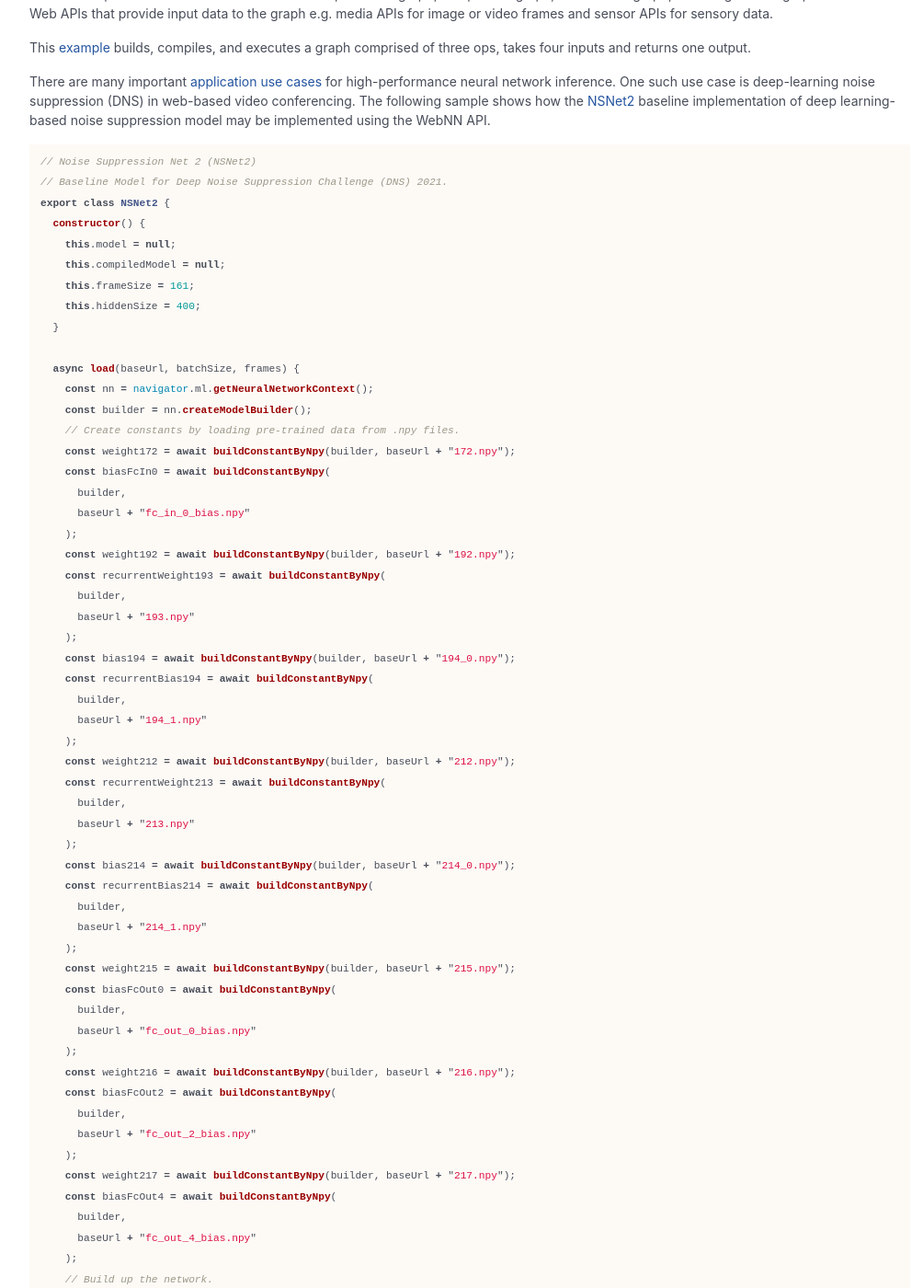
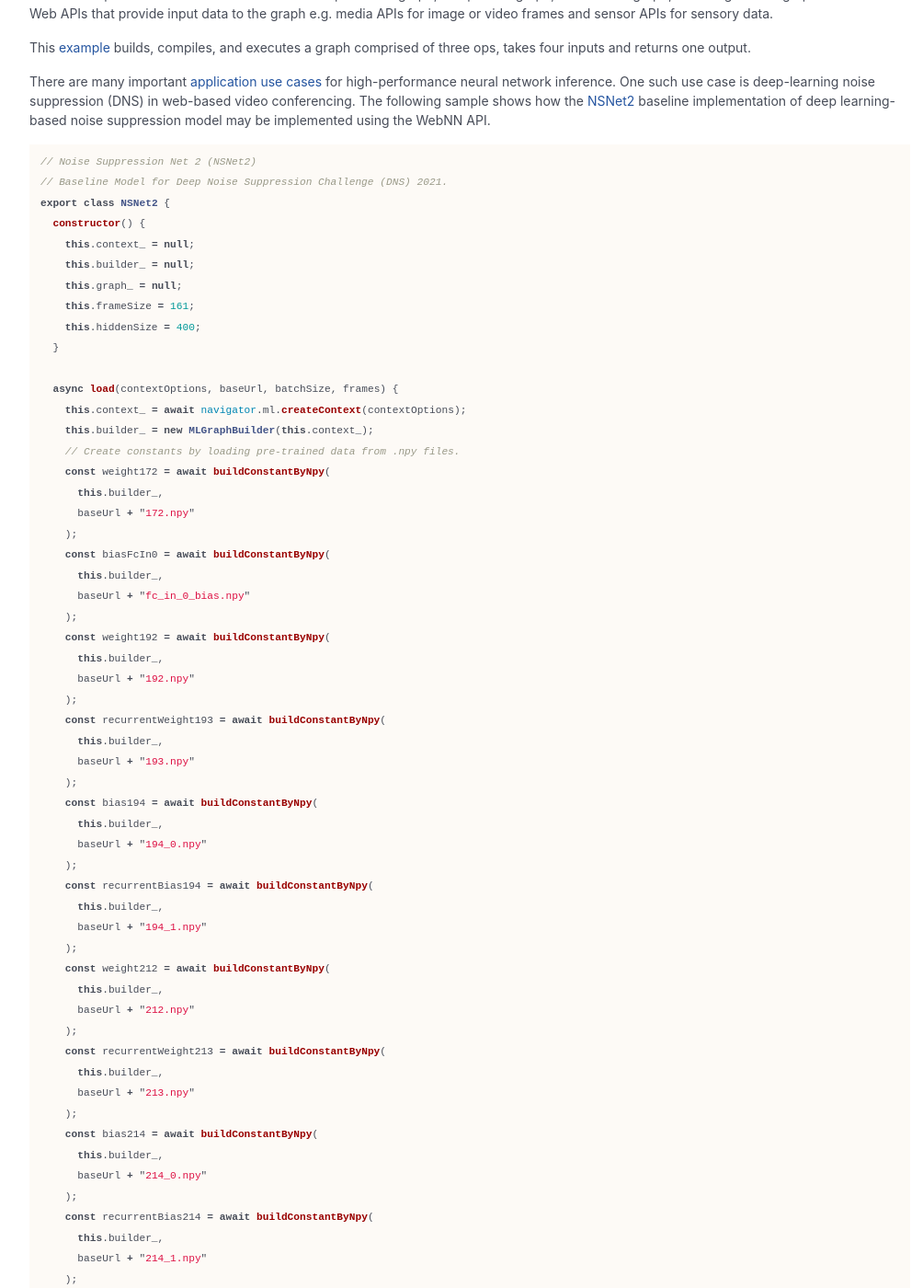
Before and after one commit to webmachinelearning/webmachinelearning.github.io, a Jekyll site: the page built from _posts/2020-03-17-noise-suppression-net-v2.md, in a window 1280 px wide and 1400 px high, scrolled down 308 px. Shown: the whole window at 92% size, without its empty margins (15-1019 px from the left). Built offline with Jekyll 4.4.1, drawn with Linux system fonts in a browser that asks for light colours; some of the changed text lies outside the part shown.

Commit message:
Fix the feedback from Horny

````diff
--- a/_layouts/community.html
+++ b/_layouts/community.html
@@ -1,5 +1,5 @@
 <!DOCTYPE html>
-<html lang="{{ page.lang | default: site.lang | default: " en" }}">
+<html lang="{{ page.lang | default: site.lang | default: "en" }}">
 
 {%- include head.html -%}
 
--- a/_layouts/faq.html
+++ b/_layouts/faq.html
@@ -1,5 +1,5 @@
 <!DOCTYPE html>
-<html lang="{{ page.lang | default: site.lang | default: " en" }}">
+<html lang="{{ page.lang | default: site.lang | default: "en" }}">
 
 {%- include head.html -%}
 
--- a/_posts/2020-03-17-noise-suppression-net-v2.md
+++ b/_posts/2020-03-17-noise-suppression-net-v2.md
@@ -20,70 +20,97 @@
 // Baseline Model for Deep Noise Suppression Challenge (DNS) 2021.
 export class NSNet2 {
   constructor() {
-    this.model = null;
-    this.compiledModel = null;
+    this.context_ = null;
+    this.builder_ = null;
+    this.graph_ = null;
     this.frameSize = 161;
     this.hiddenSize = 400;
   }
 
-  async load(baseUrl, batchSize, frames) {
-    const nn = navigator.ml.getNeuralNetworkContext();
-    const builder = nn.createModelBuilder();
+  async load(contextOptions, baseUrl, batchSize, frames) {
+    this.context_ = await navigator.ml.createContext(contextOptions);
+    this.builder_ = new MLGraphBuilder(this.context_);
     // Create constants by loading pre-trained data from .npy files.
-    const weight172 = await buildConstantByNpy(builder, baseUrl + "172.npy");
+    const weight172 = await buildConstantByNpy(
+      this.builder_,
+      baseUrl + "172.npy"
+    );
     const biasFcIn0 = await buildConstantByNpy(
-      builder,
+      this.builder_,
       baseUrl + "fc_in_0_bias.npy"
     );
-    const weight192 = await buildConstantByNpy(builder, baseUrl + "192.npy");
+    const weight192 = await buildConstantByNpy(
+      this.builder_,
+      baseUrl + "192.npy"
+    );
     const recurrentWeight193 = await buildConstantByNpy(
-      builder,
+      this.builder_,
       baseUrl + "193.npy"
     );
-    const bias194 = await buildConstantByNpy(builder, baseUrl + "194_0.npy");
+    const bias194 = await buildConstantByNpy(
+      this.builder_,
+      baseUrl + "194_0.npy"
+    );
     const recurrentBias194 = await buildConstantByNpy(
-      builder,
+      this.builder_,
       baseUrl + "194_1.npy"
     );
-    const weight212 = await buildConstantByNpy(builder, baseUrl + "212.npy");
+    const weight212 = await buildConstantByNpy(
+      this.builder_,
+      baseUrl + "212.npy"
+    );
     const recurrentWeight213 = await buildConstantByNpy(
-      builder,
+      this.builder_,
       baseUrl + "213.npy"
     );
-    const bias214 = await buildConstantByNpy(builder, baseUrl + "214_0.npy");
+    const bias214 = await buildConstantByNpy(
+      this.builder_,
+      baseUrl + "214_0.npy"
+    );
     const recurrentBias214 = await buildConstantByNpy(
-      builder,
+      this.builder_,
       baseUrl + "214_1.npy"
     );
-    const weight215 = await buildConstantByNpy(builder, baseUrl + "215.npy");
+    const weight215 = await buildConstantByNpy(
+      this.builder_,
+      baseUrl + "215.npy"
+    );
     const biasFcOut0 = await buildConstantByNpy(
-      builder,
+      this.builder_,
       baseUrl + "fc_out_0_bias.npy"
     );
-    const weight216 = await buildConstantByNpy(builder, baseUrl + "216.npy");
+    const weight216 = await buildConstantByNpy(
+      this.builder_,
+      baseUrl + "216.npy"
+    );
     const biasFcOut2 = await buildConstantByNpy(
-      builder,
+      this.builder_,
       baseUrl + "fc_out_2_bias.npy"
     );
-    const weight217 = await buildConstantByNpy(builder, baseUrl + "217.npy");
+    const weight217 = await buildConstantByNpy(
+      this.builder_,
+      baseUrl + "217.npy"
+    );
     const biasFcOut4 = await buildConstantByNpy(
-      builder,
+      this.builder_,
       baseUrl + "fc_out_4_bias.npy"
     );
     // Build up the network.
-    const input = builder.input("input", {
+    const input = this.builder_.input("input", {
       type: "float32",
       dimensions: [batchSize, frames, this.frameSize],
     });
-    const relu20 = builder.relu(
-      builder.add(builder.matmul(input, weight172), biasFcIn0)
+    const relu20 = this.builder_.relu(
+      this.builder_.add(this.builder_.matmul(input, weight172), biasFcIn0)
     );
-    const transpose31 = builder.transpose(relu20, { permutation: [1, 0, 2] });
-    const initialState92 = builder.input("initialState92", {
+    const transpose31 = this.builder_.transpose(relu20, {
+      permutation: [1, 0, 2],
+    });
+    const initialState92 = this.builder_.input("initialState92", {
       type: "float32",
       dimensions: [1, batchSize, this.hiddenSize],
     });
-    const [gru94, gru93] = builder.gru(
+    const [gru94, gru93] = this.builder_.gru(
       transpose31,
       weight192,
       recurrentWeight193,
@@ -96,12 +123,12 @@
         returnSequence: true,
       }
     );
-    const squeeze95 = builder.squeeze(gru93, { axes: [1] });
-    const initialState155 = builder.input("initialState155", {
+    const squeeze95 = this.builder_.squeeze(gru93, { axes: [1] });
+    const initialState155 = this.builder_.input("initialState155", {
       type: "float32",
       dimensions: [1, batchSize, this.hiddenSize],
     });
-    const [gru157, gru156] = builder.gru(
+    const [gru157, gru156] = this.builder_.gru(
       squeeze95,
       weight212,
       recurrentWeight213,
@@ -114,33 +141,49 @@
         returnSequence: true,
       }
     );
-    const squeeze158 = builder.squeeze(gru156, { axes: [1] });
-    const transpose159 = builder.transpose(squeeze158, {
+    const squeeze158 = this.builder_.squeeze(gru156, { axes: [1] });
+    const transpose159 = this.builder_.transpose(squeeze158, {
       permutation: [1, 0, 2],
     });
-    const relu163 = builder.relu(
-      builder.add(builder.matmul(transpose159, weight215), biasFcOut0)
+    const relu163 = this.builder_.relu(
+      this.builder_.add(
+        this.builder_.matmul(transpose159, weight215),
+        biasFcOut0
+      )
     );
-    const relu167 = builder.relu(
-      builder.add(builder.matmul(relu163, weight216), biasFcOut2)
+    const relu167 = this.builder_.relu(
+      this.builder_.add(this.builder_.matmul(relu163, weight216), biasFcOut2)
     );
-    const output = builder.sigmoid(
-      builder.add(builder.matmul(relu167, weight217), biasFcOut4)
+    const output = this.builder_.sigmoid(
+      this.builder_.add(this.builder_.matmul(relu167, weight217), biasFcOut4)
     );
-    this.model = builder.createModel({ output, gru94, gru157 });
+    return { output, gru94, gru157 };
   }
 
-  async compile(options) {
-    this.compiledModel = await this.model.compile(options);
+  async build(outputOperand) {
+    this.graph_ = await this.builder_.build(outputOperand);
   }
 
-  async compute(inputBuffer, initialState92Buffer, initialState155Buffer) {
+  async compute(
+    inputBuffer,
+    initialState92Buffer,
+    initialState155Buffer,
+    outputBuffer,
+    gru94Buffer,
+    gru157Buffer
+  ) {
     const inputs = {
-      input: { buffer: inputBuffer },
-      initialState92: { buffer: initialState92Buffer },
-      initialState155: { buffer: initialState155Buffer },
+      input: inputBuffer,
+      initialState92: initialState92Buffer,
+      initialState155: initialState155Buffer,
     };
-    return await this.compiledModel.compute(inputs);
+    const outputs = {
+      output: outputBuffer,
+      gru94: gru94Buffer,
+      gru157: gru157Buffer,
+    };
+    const results = await this.context_.compute(this.graph_, inputs, outputs);
+    return results.outputs;
   }
 }
 ```
````
